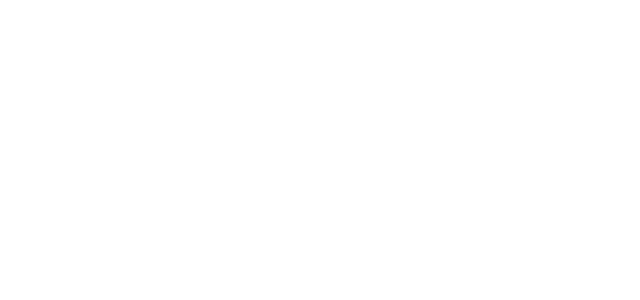
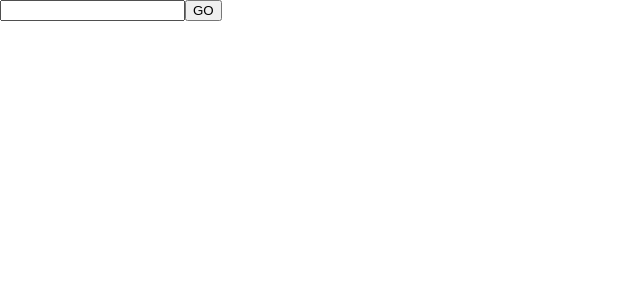
Before and after one commit to RobotDisco/react-redux-example-app, a React (Create React App) app: page / in a window 1280 px wide. Shown: the top 300 px of the page, without its empty margins (0-640 px from the left). Built offline with nearby package versions, Linux system fonts and the light colour scheme.

Commit message:
Added home page (straight out of bridge sample)

```diff
--- a/src/App.js
+++ b/src/App.js
@@ -1,12 +1,14 @@
 import React, { Component } from "react";
 import { Route, Switch } from "react-router-dom";
 import { Subreddit } from "./containers/Subreddit";
+import { Home } from "./containers/Home";
 
 class App extends Component {
   render() {
     return (
       <Switch>
-        <Route path="/r/:name" component={Subreddit}/>
+        <Route exact path="/" component={Home} />
+        <Route path="/r/:name" component={Subreddit} />
       </Switch>
     );
   }
--- /dev/null
+++ b/src/containers/Home.js
@@ -0,0 +1,27 @@
+import React, { Component } from 'react';
+
+export class Home extends Component {
+  constructor(props) {
+    super(props);
+    this.state = {
+      subreddit: ""
+    };
+  }
+
+  handleChange = event => {
+    this.setState({ subreddit: event.target.value});
+  }
+
+  goToSubreddit = () => {
+    this.props.history.push(`/r/${this.state.subreddit}`);
+  }
+
+  render() {
+    return (
+      <div>
+        <input onChange={this.handleChange}/>
+        <button onClick={this.goToSubreddit}>GO</button>
+      </div>
+    );
+  }
+}
```
